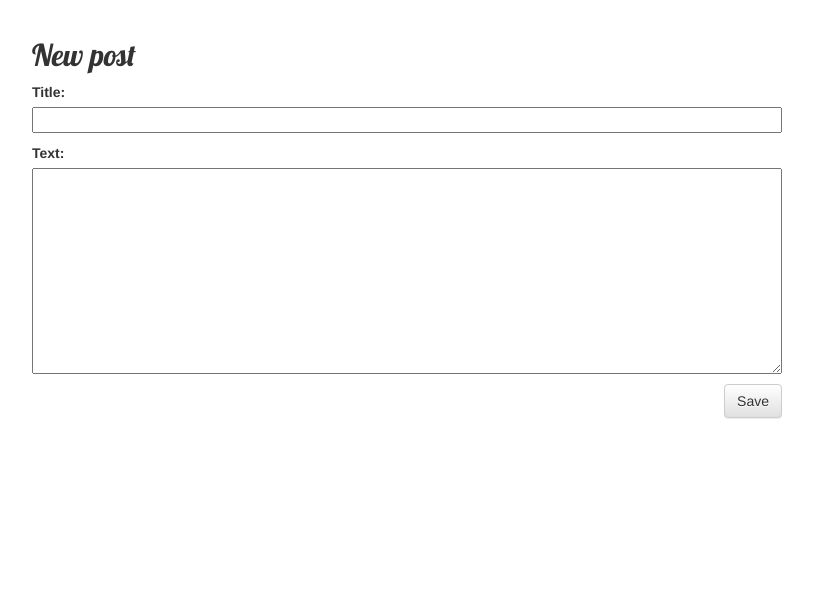
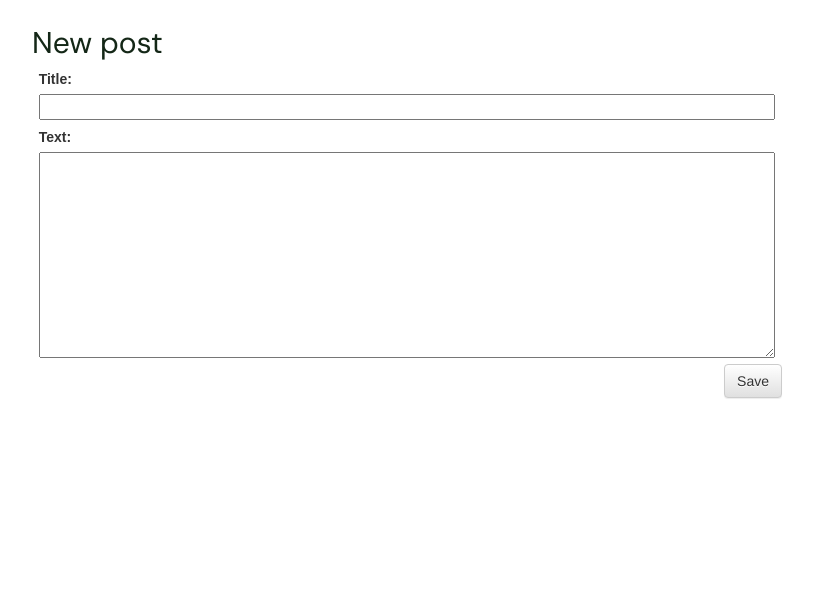
Before and after one commit to Venorra/my-first-blog, a Django app: page /post/new/ in a window 1280 px wide. Shown: the part 125-739 px from the top of the page, without its empty margins (23-836 px from the left). Run offline with Django 3.2, Linux system fonts and the light colour scheme; the visitor is signed in with stand-in values (Sample User, id 1); some libraries are stand-ins or nearby versions.

```diff
--- a/blog/static/css/blog.css
+++ b/blog/static/css/blog.css
@@ -6,8 +6,9 @@
 }
 
 .page-header h1, .page-header h1 a, .page-header h1 a:visited, .page-header h1 a:active {
-    color: #c5deff;
-    font-size: 36pt;
+    color: #c3e7d8;
+    height: 5%;
+    font-size: 40pt;
     text-decoration: none;
 }
 
@@ -15,8 +16,19 @@
     margin-left: 40px;
 }
 
-h1, h2, h3, h4 {
-    font-family: 'Lobster', cursive;
+h1 {
+    font-family: 'Lobster', sans-serif;
+}
+
+h2, h3, h4 {
+    color: #142717;
+    font-family: 'DM Sans', cursive;
+
+}
+
+p {
+    font-family: sans-serif;
+    margin: 5pt;
 }
 
 .date {
@@ -32,7 +44,7 @@ h1, h2, h3, h4 {
 }
 
 .top-menu, .top-menu:hover, .top-menu:visited {
-    color: #ad1b1b;
+    color: #ade7ec98;
     float: right;
     font-size: 26pt;
     margin-right: 20px;
--- a/blog/templates/blog/base.html
+++ b/blog/templates/blog/base.html
@@ -4,14 +4,14 @@
         <title>Julle's blog</title>
         <link rel="stylesheet" href="//maxcdn.bootstrapcdn.com/bootstrap/3.2.0/css/bootstrap.min.css">
         <link rel="stylesheet" href="//maxcdn.bootstrapcdn.com/bootstrap/3.2.0/css/bootstrap-theme.min.css">
-        <link href='//fonts.googleapis.com/css?family=Lobster&subset=latin,latin-ext' rel='stylesheet' type='text/css'>
-        <link rel="stylesheet" href="{% static 'css/blog.css' %}">
+        <link href="https://fonts.googleapis.com/css?family=DM+Sans|Satisfy|Lobster&display=swap" rel="stylesheet"
+        ><link rel="stylesheet" href="{% static 'css/blog.css' %}">
     </head>
     <body>
         <div class="page-header">
-                {% if user.is_authenticated %}
-                    <a href="{% url 'post_new' %}" class="top-menu"><span class="glyphicon glyphicon-plus"></span></a>
-                {% endif %}
+            {% if user.is_authenticated %}
+                <a href="{% url 'post_new' %}" class="top-menu"><span class="glyphicon glyphicon-plus"></span></a>
+            {% endif %}
             <h1><a href="/">Julle's Blog</a></h1>
         </div>
         <div class="content container">
```
